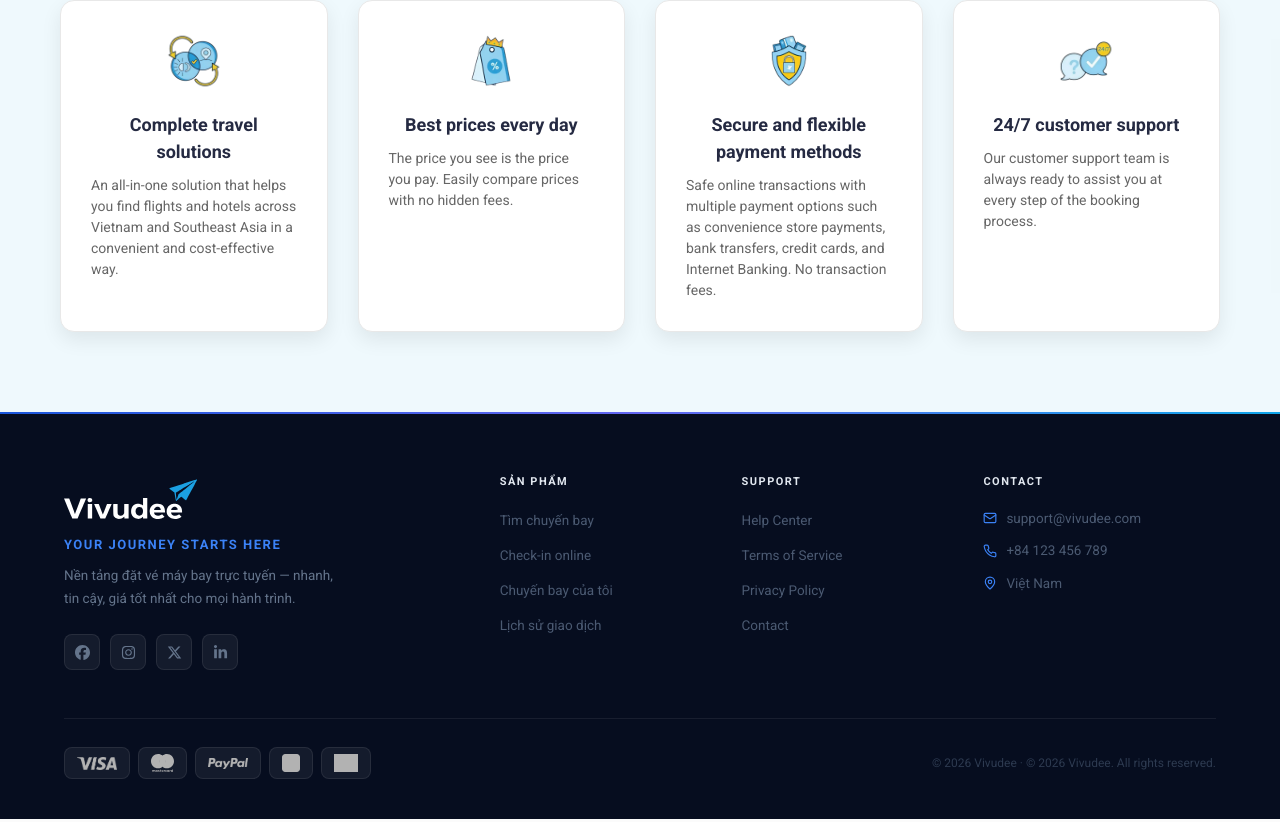
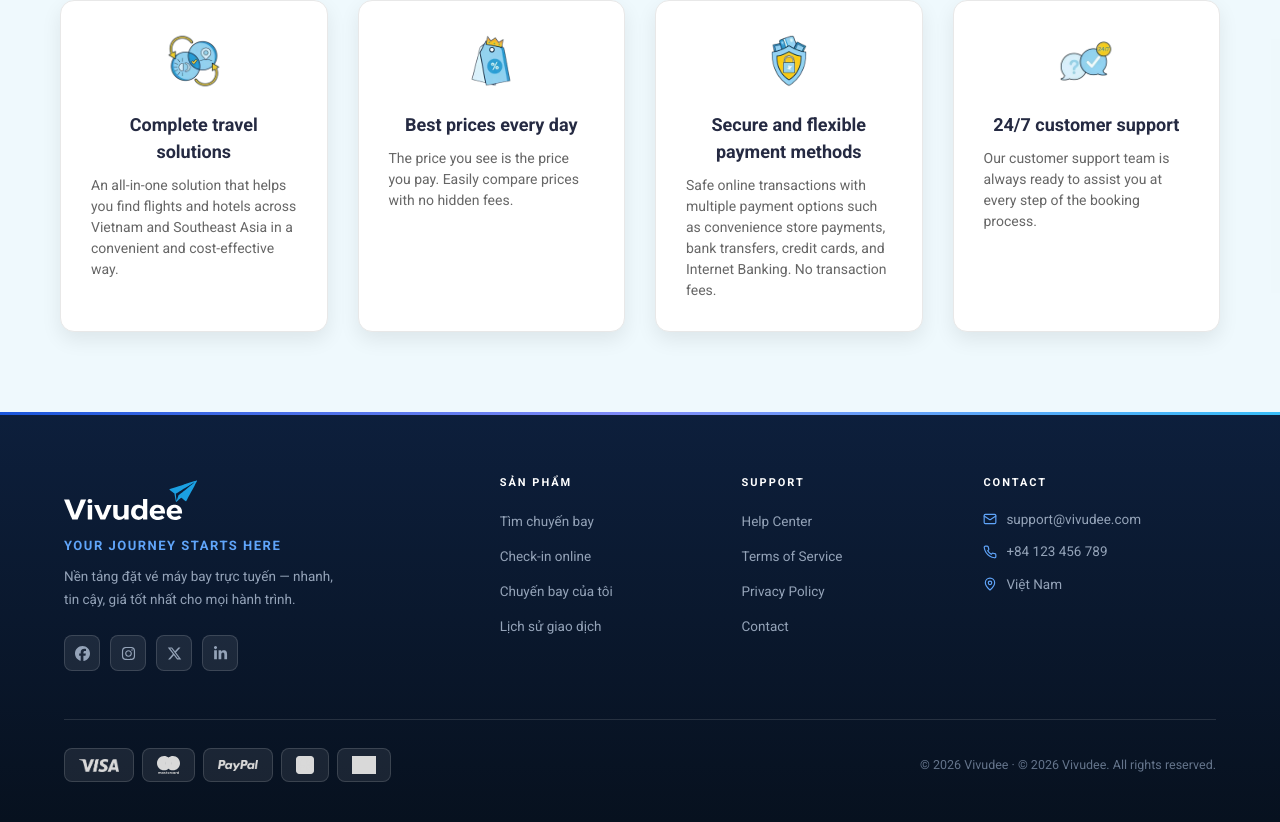
Before and after one commit to DaoDungVan/Vivudee_Project, a React (Vite) app: page / in a window 1280 px wide. Shown: the part 1740-2562 px from the top of the page. Built offline with nearby package versions, Linux system fonts and the light colour scheme; no server answers; grey boxes are pictures that could not be loaded.

Commit message:
Footer: tăng độ tương phản - text sáng hơn, heading trắng, link rõ hơn

```diff
--- a/src/components/common/Footer/Footer.module.css
+++ b/src/components/common/Footer/Footer.module.css
@@ -1,11 +1,11 @@
 .footer {
-  background: #060d1f;
+  background: linear-gradient(180deg, #0d1f3c 0%, #07111f 100%);
   position: relative;
 }
 
 .accentLine {
-  height: 2px;
-  background: linear-gradient(90deg, #1a56db 0%, #6366f1 50%, #0ea5e9 100%);
+  height: 3px;
+  background: linear-gradient(90deg, #1a56db 0%, #818cf8 50%, #38bdf8 100%);
 }
 
 .container {
@@ -33,13 +33,13 @@
   font-weight: 700;
   letter-spacing: 1.5px;
   text-transform: uppercase;
-  color: #3b82f6;
+  color: #60a5fa;
   margin: 0 0 10px;
 }
 
 .desc {
   font-size: 13.5px;
-  color: #64748b;
+  color: #94a3b8;
   line-height: 1.7;
   margin: 0 0 24px;
   max-width: 280px;
@@ -57,16 +57,16 @@
   width: 36px;
   height: 36px;
   border-radius: 8px;
-  background: rgba(255,255,255,0.06);
-  border: 1px solid rgba(255,255,255,0.08);
-  color: #64748b;
+  background: rgba(255,255,255,0.08);
+  border: 1px solid rgba(255,255,255,0.14);
+  color: #94a3b8;
   font-size: 15px;
   text-decoration: none;
   transition: all 0.2s;
 }
 .socialBtn:hover {
-  background: #1a56db;
-  border-color: #1a56db;
+  background: #2563eb;
+  border-color: #2563eb;
   color: #fff;
   transform: translateY(-2px);
 }
@@ -76,10 +76,10 @@
 
 .colTitle {
   font-size: 11px;
-  font-weight: 700;
-  letter-spacing: 1.5px;
+  font-weight: 800;
+  letter-spacing: 2px;
   text-transform: uppercase;
-  color: #e2e8f0;
+  color: #ffffff;
   margin: 0 0 18px;
 }
 
@@ -94,12 +94,13 @@
 
 .colList a {
   font-size: 13.5px;
-  color: #4b5a72;
+  color: #94a3b8;
   text-decoration: none;
-  transition: color 0.18s;
+  transition: color 0.18s, padding-left 0.18s;
 }
 .colList a:hover {
-  color: #e2e8f0;
+  color: #ffffff;
+  padding-left: 4px;
 }
 
 /* ── Contact list ─────────────────────────────────── */
@@ -117,14 +118,14 @@
   align-items: center;
   gap: 9px;
   font-size: 13.5px;
-  color: #4b5a72;
+  color: #94a3b8;
 }
-.contactList li svg { flex-shrink: 0; color: #3b82f6; }
+.contactList li svg { flex-shrink: 0; color: #60a5fa; }
 
 /* ── Divider ──────────────────────────────────────── */
 .divider {
   height: 1px;
-  background: rgba(255,255,255,0.07);
+  background: rgba(255,255,255,0.12);
   margin-bottom: 28px;
 }
 
@@ -145,29 +146,32 @@
 }
 
 .payCard {
-  background: rgba(255,255,255,0.06);
-  border: 1px solid rgba(255,255,255,0.08);
+  background: rgba(255,255,255,0.08);
+  border: 1px solid rgba(255,255,255,0.14);
   border-radius: 8px;
-  padding: 6px 12px;
+  padding: 7px 14px;
   display: flex;
   align-items: center;
   justify-content: center;
-  transition: background 0.15s;
+  transition: all 0.15s;
 }
-.payCard:hover { background: rgba(255,255,255,0.10); }
+.payCard:hover {
+  background: rgba(255,255,255,0.15);
+  border-color: rgba(255,255,255,0.25);
+}
 
 .payCard img {
   height: 18px;
   width: auto;
   max-width: 40px;
   object-fit: contain;
-  filter: brightness(0) invert(0.7);
+  filter: brightness(0) invert(0.85);
 }
 .payCard:hover img { filter: brightness(0) invert(1); }
 
 .copy {
-  font-size: 12px;
-  color: #2d3a50;
+  font-size: 12.5px;
+  color: #64748b;
   margin: 0;
 }
 
```
